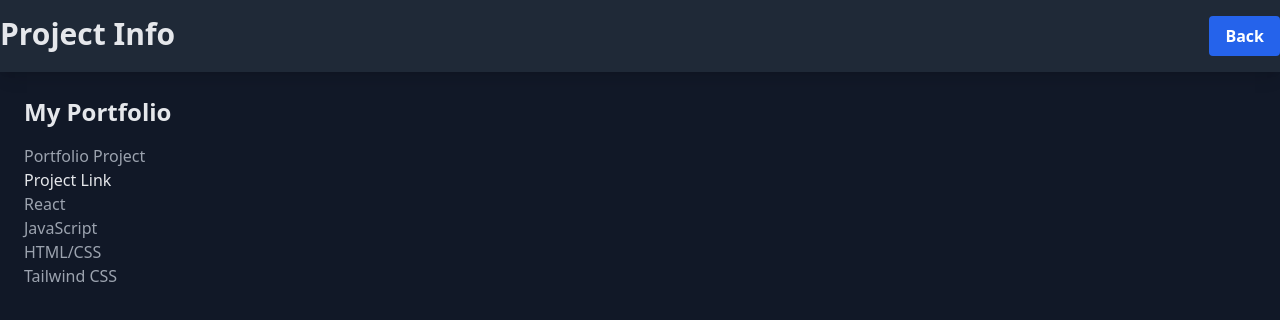
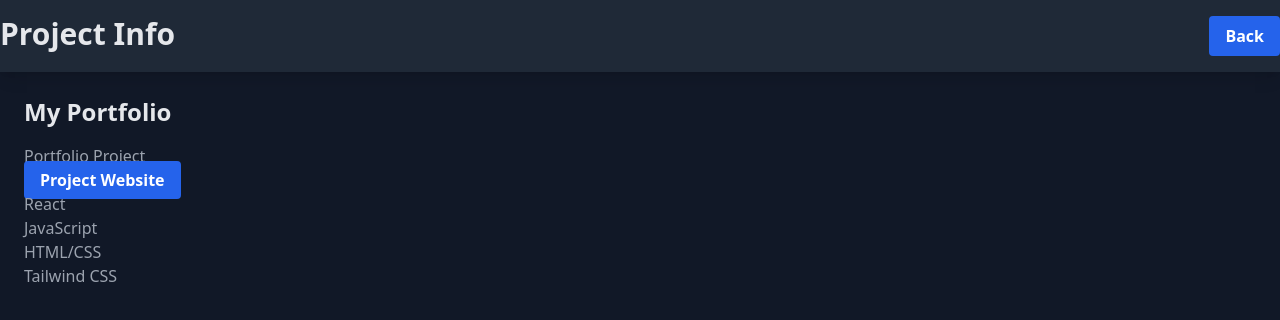
Before and after one commit to Sarathkrishna869/My-Portfolio, a React (Create React App) app: page /My-Portfolio/project/1 in a window 1280 px wide. Shown: the top 320 px of the page. Built offline with nearby package versions, Linux system fonts and the light colour scheme.

Commit message:
Deployed website

```diff
--- a/src/components/ProjectInfo.js
+++ b/src/components/ProjectInfo.js
@@ -42,7 +42,7 @@ const ProjectInfo = () => {
       <main className="container mx-auto p-6">
         <h2 className="text-2xl font-bold mb-4">{project?.title}</h2>
         <p className="text-gray-400">{project?.description}</p>
-        <a href={project?.link}>Project Link</a>
+        <a className="bg-blue-600 hover:bg-blue-500 text-white font-bold py-2 px-4 rounded" href={project?.link}>Project Website</a>
         <ul>
           {project?.technologies.map((tech) => (
             <li key={tech} className="text-gray-400">{tech}</li>
```
